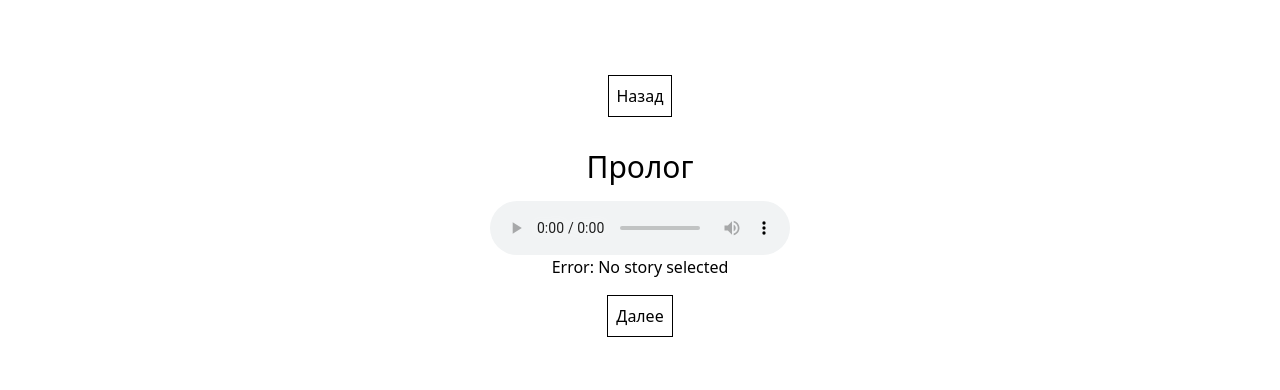
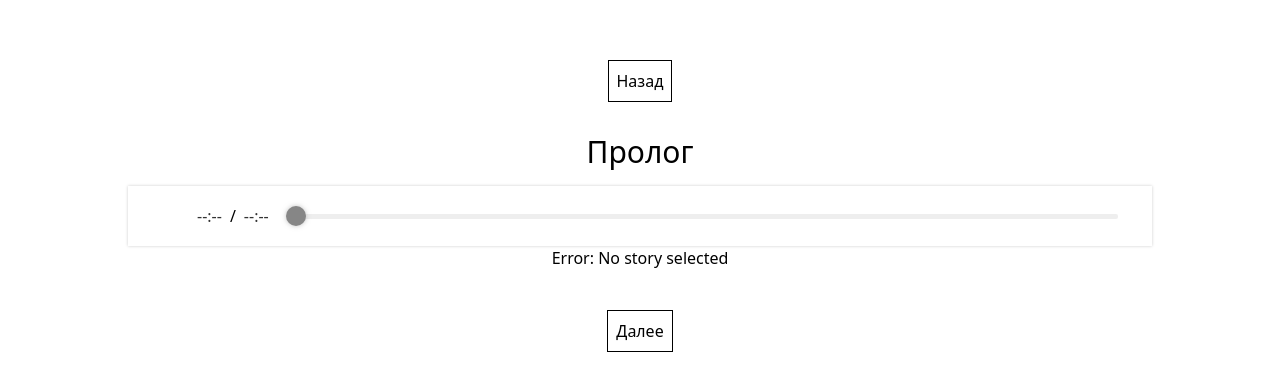
Before and after one commit to DenisFeofanov/1000-years-together, a Next.js app: page /act/prologue in a window 1280 px wide. Shown: the part 194-584 px from the top of the page. Built offline with nearby package versions, Linux system fonts and the light colour scheme; no server answers.

Commit message:
[feat] add consistent audio player for all browsers

```diff
--- a/package.json
+++ b/package.json
@@ -14,6 +14,7 @@
     "nextjs-progressbar": "^0.0.16",
     "react": "^18",
     "react-dom": "^18",
+    "react-h5-audio-player": "^3.9.0",
     "react-hook-form": "^7.48.2",
     "yup": "^1.3.2"
   },
--- a/src/pages/act/[act].tsx
+++ b/src/pages/act/[act].tsx
@@ -9,7 +9,9 @@ import { GetStaticPaths, GetStaticProps, NextPage } from "next";
 import Head from "next/head";
 import { useRouter } from "next/router";
 import { ParsedUrlQuery } from "querystring";
-import { useEffect, useState } from "react";
+import { createRef, useEffect, useState } from "react";
+import AudioPlayer, { RHAP_UI } from "react-h5-audio-player";
+import "react-h5-audio-player/lib/styles.css";
 import Layout from "../Layout";
 
 type Props = {
@@ -48,22 +50,58 @@ const Act: NextPage<Props> = ({ previousSlug, nextSlug, title }) => {
         <AppLink href={goBackHref}>Назад</AppLink>
         <Heading>{title}</Heading>
 
-        {/* <StoryPlayer audioSrc={stories[0].audioSrc} title={stories[0].title} /> */}
-        <audio controls src={stories[0].audioSrc}></audio>
+        <AudioPlayer
+          src={stories[0].audioSrc}
+          showJumpControls={false}
+          layout="horizontal-reverse"
+          customProgressBarSection={[
+            RHAP_UI.CURRENT_TIME,
+            <div key={1}>/</div>,
+            RHAP_UI.DURATION,
+            RHAP_UI.PROGRESS_BAR,
+          ]}
+          customControlsSection={[RHAP_UI.MAIN_CONTROLS]}
+        />
 
         {currentStory ? (
           <>
             <Heading>История #{currentStory.title}</Heading>
 
-            {/* <StoryPlayer audioSrc={stories[0].audioSrc} title={stories[0].title} /> */}
-            <audio controls src={currentStory.audioSrc}></audio>
+            <AudioPlayer
+              src={currentStory.audioSrc}
+              showJumpControls={false}
+              layout="horizontal-reverse"
+              customProgressBarSection={[
+                RHAP_UI.CURRENT_TIME,
+                <div key={1}>/</div>,
+                RHAP_UI.DURATION,
+                RHAP_UI.PROGRESS_BAR,
+              ]}
+              customControlsSection={[RHAP_UI.MAIN_CONTROLS]}
+            />
           </>
         ) : (
           <p>Error: No story selected</p>
         )}
 
+        <br />
+
         <AppLink href={goNextHref}>Далее</AppLink>
       </Layout>
+
+      <style jsx>{`
+        :global(.rhap_controls-section) {
+          flex-grow: 0;
+        }
+
+        :global(.rhap_time) {
+          user-select: auto;
+        }
+
+        :global(.rhap_progress-section) {
+          gap: 0.5rem;
+        }
+      `}</style>
     </>
   );
 };
```
Also changed, not shown: 1 other file (tests, documents, lock files or other folders).
